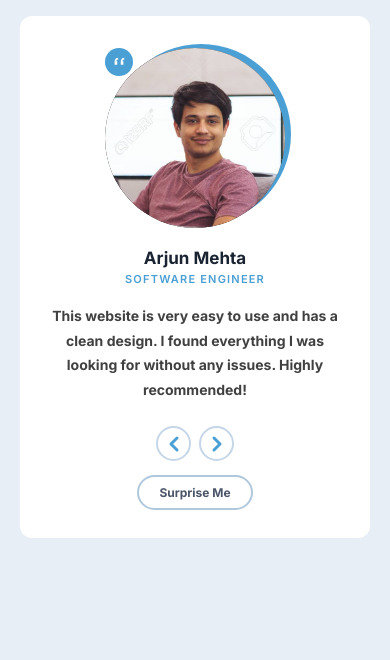
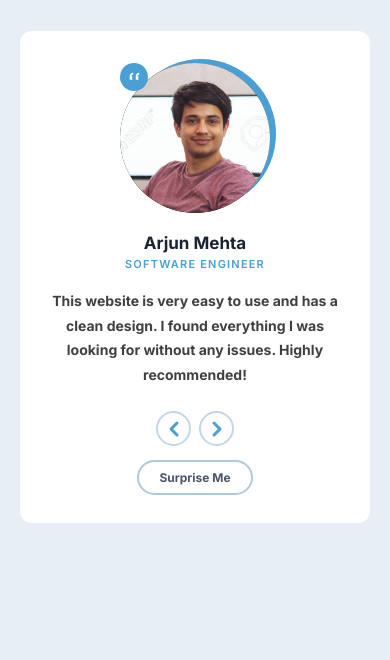
Before and after one commit to subhan420/review, a plain HTML site: page index.html in a window 390 px wide. Shown: the part 184-844 px from the top of the page. Drawn offline with Linux system fonts and the light colour scheme.

Commit message:
some changes done

```diff
--- a/style.css
+++ b/style.css
@@ -194,13 +194,13 @@
       }
 
       .avatar-wrap {
-        width: 180px;
-        height: 180px;
+        width: 150px;
+        height: 150px;
       }
 
       .avatar-ring {
-        width: 180px;
-        height: 180px;
+        width: 150px;
+        height: 150px;
         box-shadow: 6px -4px 0px 0px #4a9fd4;
       }
 
```
